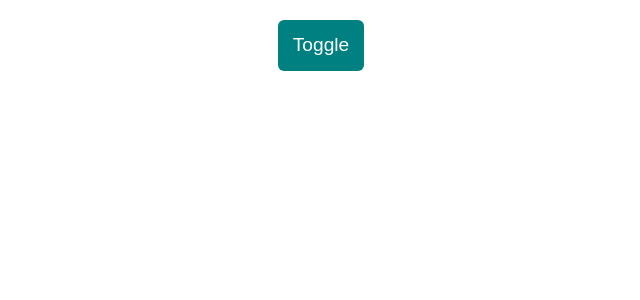
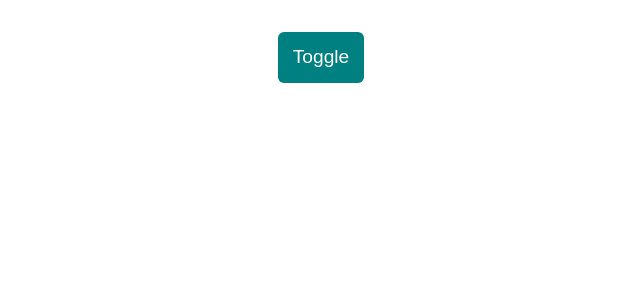
Before and after one commit to fraincs/spring-hands-on, a React (Create React App) app: page / in a window 1280 px wide. Shown: the top 300 px of the page, without its empty margins (319-959 px from the left). Built offline with nearby package versions, Linux system fonts and the light colour scheme.

Commit message:
component folder

```diff
--- a/src/App.css
+++ b/src/App.css
@@ -1,5 +1,5 @@
 body {
-  padding: 20px;
+  padding: 32px 20px;
   text-align: center;
 }
 
@@ -11,6 +11,7 @@ button {
   padding: 0.75em;
   font-size: 1.2rem;
   border-radius: 6px;
+  cursor: pointer;
 }
 
 p {
--- /dev/null
+++ b/src/components/index.jsx
@@ -0,0 +1 @@
+//
```
